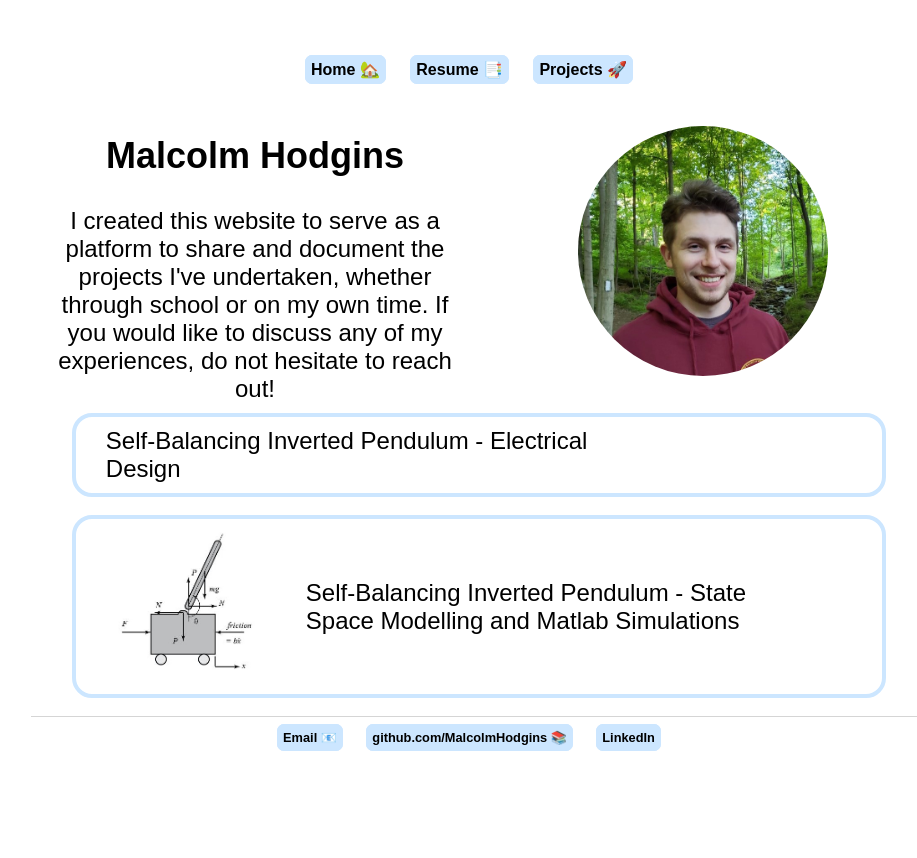
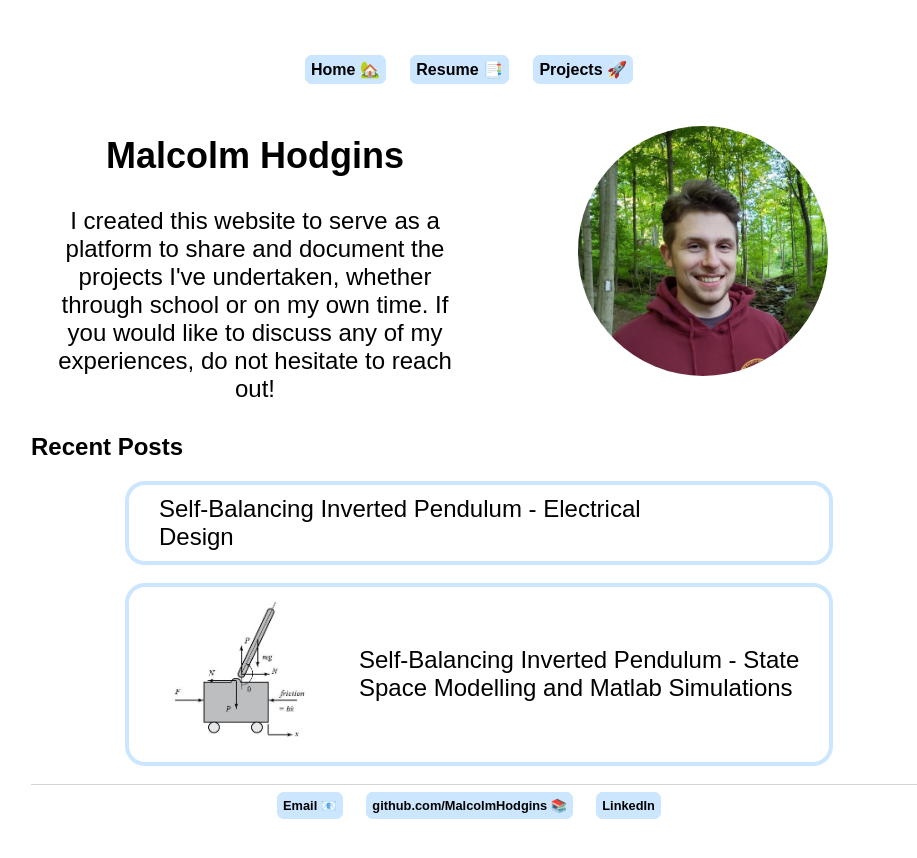
Before and after one commit to MalcolmHodgins/MalcolmHodgins.github.io, a Jekyll site: the page built from index.html, in a window 1280 px wide. Shown: the top 858 px of the page, without its empty margins (161-1078 px from the left). Built offline with Jekyll 4.4.1, drawn with Linux system fonts in a browser that asks for light colours.

Commit message:
post feed styling

```diff
--- a/css/main.css
+++ b/css/main.css
@@ -49,7 +49,7 @@ nav ul li, footer ul li {
   border: 4px solid #cce6ff;
   border-radius: 20px;
   align-items: center;
-  max-width: 90%;
+  max-width: 700px;
   margin-left: auto;
   margin-right: auto;
 }
--- a/index.html
+++ b/index.html
@@ -11,7 +11,7 @@ title: Malcolm Hodgins, Engineering Student
 		<img src="/images/home_page/profile.jpg">
 	</div>
 </div>
-
+<h2 class="centered"> Recent Posts </h2>
 {% for post in site.posts %}
 	<div class="flex-container-home-post-list">
 		<div>
```
